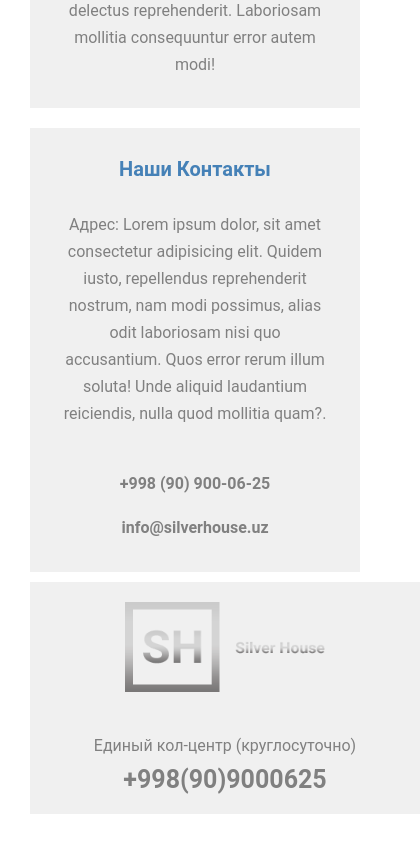
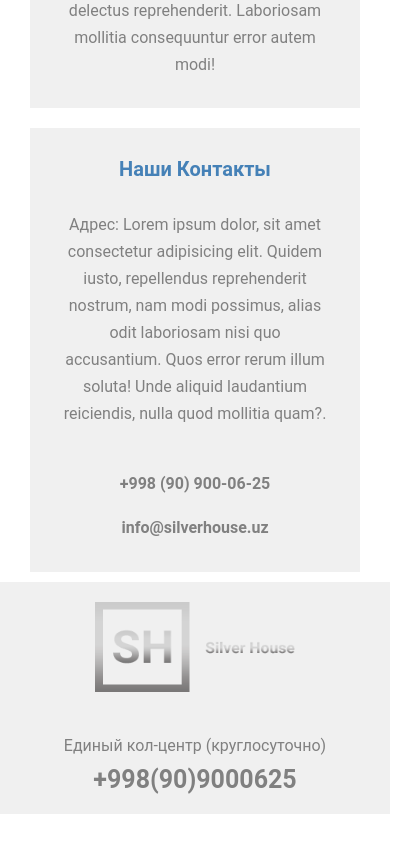
Before and after one commit to JulFy-GitHub/Silver-House, a plain HTML site: page index.html in a window 390 px wide. Shown: the part 1921-2765 px from the top of the page, 420 px wide, since content can reach past the window. After the commit the page ends 2735 px from the top, so only its background shows below. Drawn offline with Linux system fonts and the light colour scheme.

Commit message:
style.css

```diff
--- a/style/media.css
+++ b/style/media.css
@@ -234,10 +234,10 @@
     }
 
     footer{
-        margin-top: -50px;
-        margin: 30px;
-        max-width: 515px;
+        margin: 0 auto;
+        max-width: 1110px;
         width: 100%;
+        justify-content: center;
     }
 
     .footer{
```
